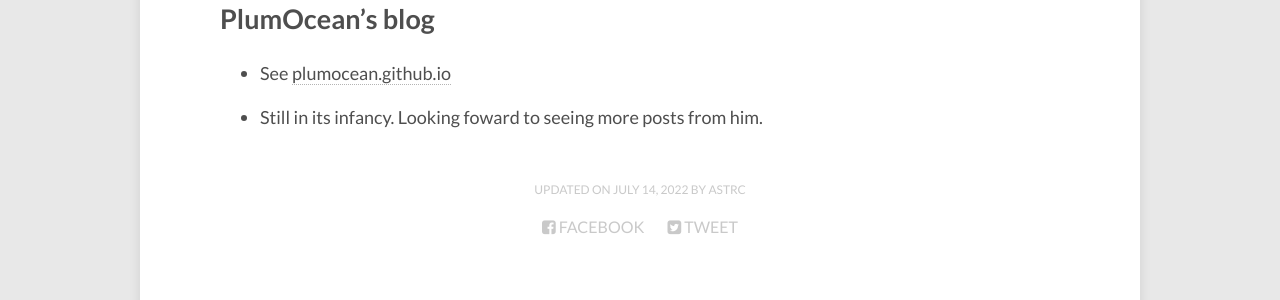
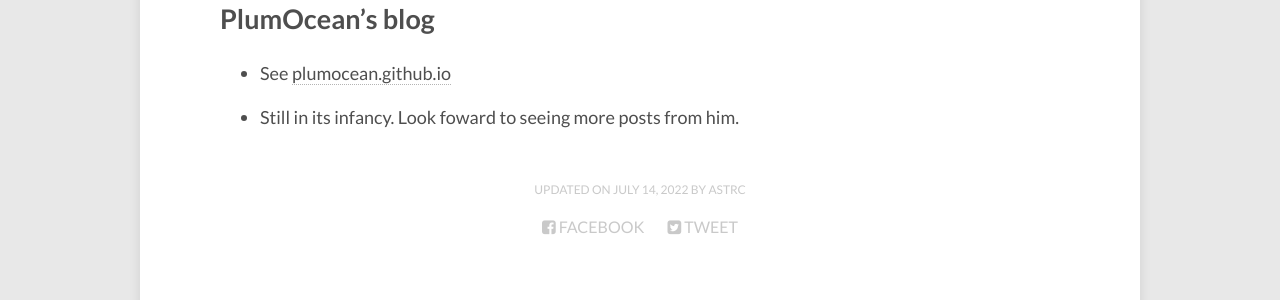
Before and after one commit to lucameng/lucameng.github.io, a Jekyll site: the page built from folks/index.md, in a window 1280 px wide. Shown: the part 742-1042 px from the top of the page. Built offline with Jekyll 4.4.1, drawn with Linux system fonts in a browser that asks for light colours.

```diff
--- a/folks/index.md
+++ b/folks/index.md
@@ -20,4 +20,4 @@ modified: 2022-07-14
 
 - See [plumocean.github.io](https://yawning-lion.github.io/)
 
-- Still in its infancy. Looking foward to seeing more posts from him.
+- Still in its infancy. Look foward to seeing more posts from him.
```
